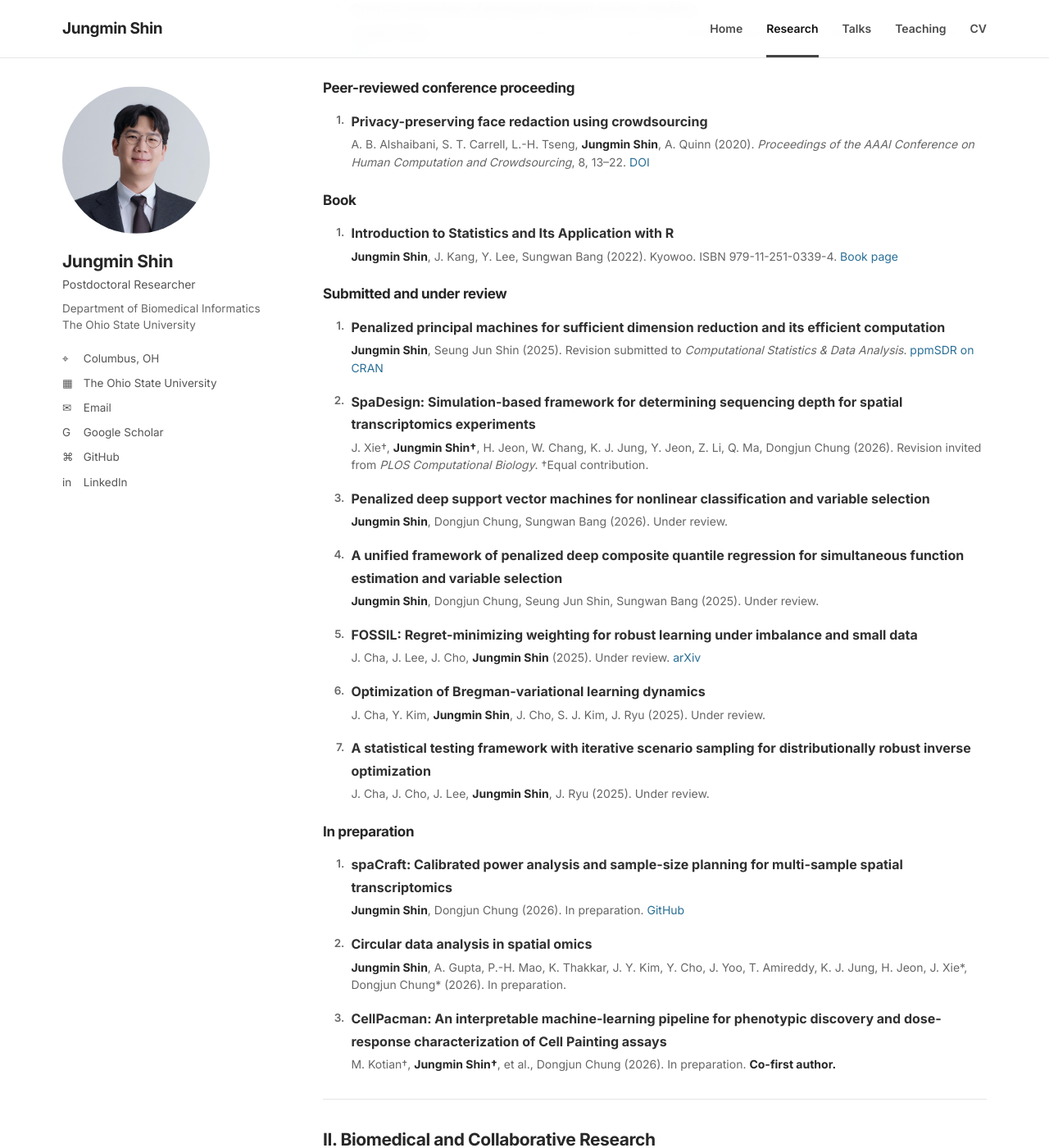
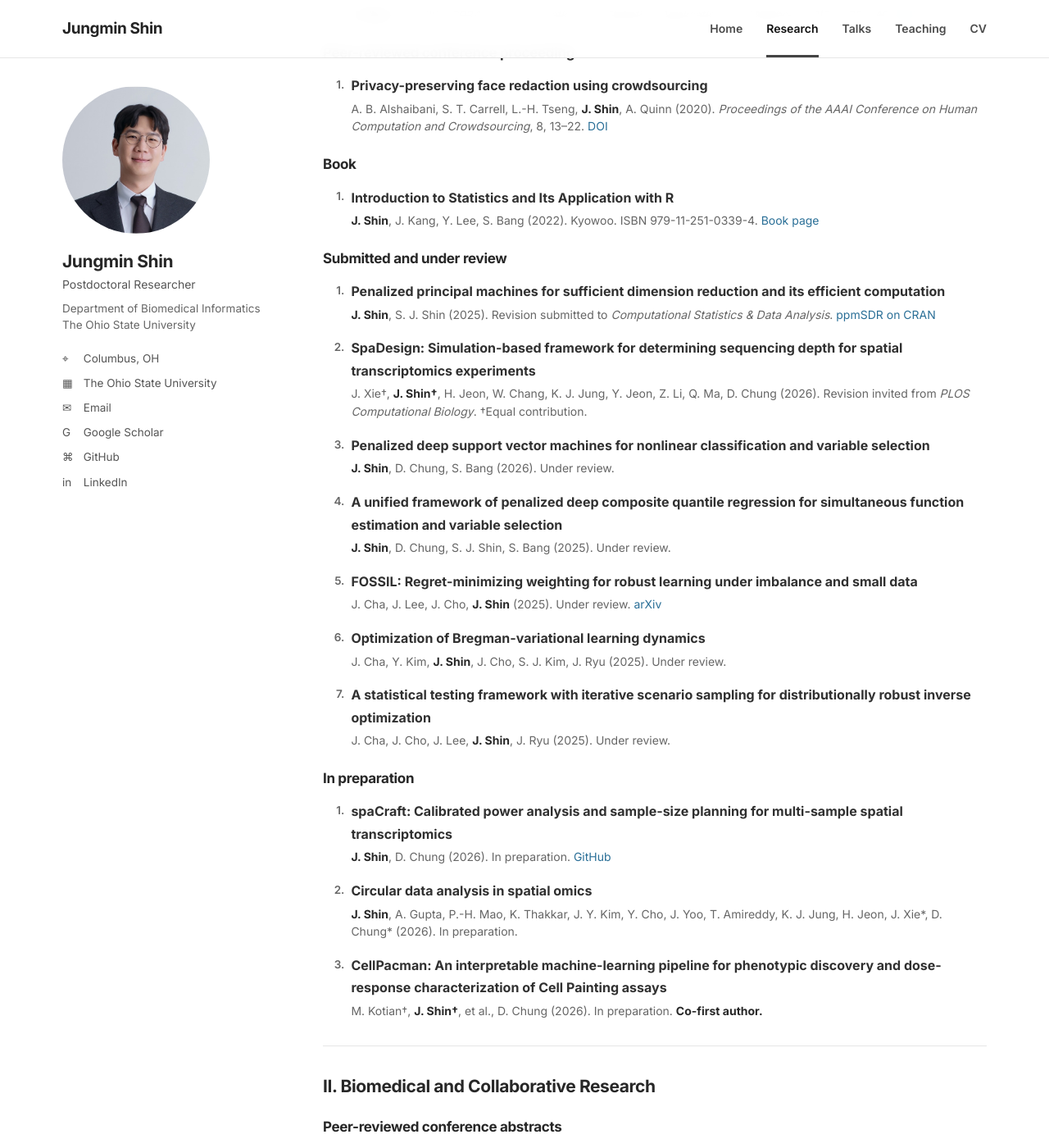
Before and after one commit to c16267/c16267.github.io, a Jekyll site: the page built from research.md, in a window 1280 px wide and 1400 px high, scrolled down 600 px. Shown: the whole window at 82% size. Built offline with Jekyll 4.4.1, drawn with Linux system fonts in a browser that asks for light colours; some of the changed text lies outside the part shown.

Commit message:
Update research.md

```diff
--- a/research.md
+++ b/research.md
@@ -11,42 +11,42 @@ permalink: /research/
 ### Peer-reviewed journal articles
 
 <ol class="pub-list">
-  <li><div class="pub-title">psvmSDR: An R package for a unified algorithm for sufficient dimension reduction via principal machines</div><div class="pub-meta"><strong>Jungmin Shin</strong>, Seung Jun Shin, Andreas Artemiou (2026). <em>The R Journal</em>, in press. <a href="https://arxiv.org/abs/2409.01547">arXiv</a> · <a href="https://cran.r-project.org/package=psvmSDR">CRAN</a></div></li>
-  <li><div class="pub-title">A least distance estimator for a multivariate regression model using deep neural networks</div><div class="pub-meta"><strong>Jungmin Shin</strong>, Seung Jun Shin, Sungwan Bang (2025). <em>Journal of Statistical Computation and Simulation</em>, 95(10), 2308–2325. <a href="https://doi.org/10.1080/00949655.2025.2492195">DOI</a></div></li>
-  <li><div class="pub-title">Simultaneous estimation and variable selection for a non-crossing multiple quantile regression using deep neural network</div><div class="pub-meta"><strong>Jungmin Shin</strong>, Seunghyun Kwak, Seung Jun Shin, Sungwan Bang (2024). <em>Statistics and Computing</em>, 34, 102. <a href="https://doi.org/10.1007/s11222-024-10418-4">DOI</a></div></li>
-  <li><div class="pub-title">Concise overview of principal support vector machine</div><div class="pub-meta"><strong>Jungmin Shin</strong>, Seung Jun Shin (2024). <em>Communications for Statistical Applications and Methods</em>, 31(2), 235–246. <a href="https://doi.org/10.29220/CSAM.2024.31.2.235">DOI</a></div></li>
+  <li><div class="pub-title">psvmSDR: An R package for a unified algorithm for sufficient dimension reduction via principal machines</div><div class="pub-meta"><strong>J. Shin</strong>, S. J. Shin, A. Artemiou (2026). <em>The R Journal</em>, in press. <a href="https://arxiv.org/abs/2409.01547">arXiv</a> · <a href="https://cran.r-project.org/package=psvmSDR">CRAN</a></div></li>
+  <li><div class="pub-title">A least distance estimator for a multivariate regression model using deep neural networks</div><div class="pub-meta"><strong>J. Shin</strong>, S. J. Shin, S. Bang (2025). <em>Journal of Statistical Computation and Simulation</em>, 95(10), 2308–2325. <a href="https://doi.org/10.1080/00949655.2025.2492195">DOI</a></div></li>
+  <li><div class="pub-title">Simultaneous estimation and variable selection for a non-crossing multiple quantile regression using deep neural network</div><div class="pub-meta"><strong>J. Shin</strong>, S. Kwak, S. J. Shin, S. Bang (2024). <em>Statistics and Computing</em>, 34, 102. <a href="https://doi.org/10.1007/s11222-024-10418-4">DOI</a></div></li>
+  <li><div class="pub-title">Concise overview of principal support vector machine</div><div class="pub-meta"><strong>J. Shin</strong>, S. J. Shin (2024). <em>Communications for Statistical Applications and Methods</em>, 31(2), 235–246. <a href="https://doi.org/10.29220/CSAM.2024.31.2.235">DOI</a></div></li>
 </ol>
 
 ### Peer-reviewed conference proceeding
 
 <ol class="pub-list">
-  <li><div class="pub-title">Privacy-preserving face redaction using crowdsourcing</div><div class="pub-meta">A. B. Alshaibani, S. T. Carrell, L.-H. Tseng, <strong>Jungmin Shin</strong>, A. Quinn (2020). <em>Proceedings of the AAAI Conference on Human Computation and Crowdsourcing</em>, 8, 13–22. <a href="https://doi.org/10.1609/hcomp.v8i1.7459">DOI</a></div></li>
+  <li><div class="pub-title">Privacy-preserving face redaction using crowdsourcing</div><div class="pub-meta">A. B. Alshaibani, S. T. Carrell, L.-H. Tseng, <strong>J. Shin</strong>, A. Quinn (2020). <em>Proceedings of the AAAI Conference on Human Computation and Crowdsourcing</em>, 8, 13–22. <a href="https://doi.org/10.1609/hcomp.v8i1.7459">DOI</a></div></li>
 </ol>
 
 ### Book
 
 <ol class="pub-list">
-  <li><div class="pub-title">Introduction to Statistics and Its Application with R</div><div class="pub-meta"><strong>Jungmin Shin</strong>, J. Kang, Y. Lee, Sungwan Bang (2022). Kyowoo. ISBN 979-11-251-0339-4. <a href="https://product.kyobobook.co.kr/detail/S000001648061">Book page</a></div></li>
+  <li><div class="pub-title">Introduction to Statistics and Its Application with R</div><div class="pub-meta"><strong>J. Shin</strong>, J. Kang, Y. Lee, S. Bang (2022). Kyowoo. ISBN 979-11-251-0339-4. <a href="https://product.kyobobook.co.kr/detail/S000001648061">Book page</a></div></li>
 </ol>
 
 ### Submitted and under review
 
 <ol class="pub-list compact">
-  <li><div class="pub-title">Penalized principal machines for sufficient dimension reduction and its efficient computation</div><div class="pub-meta"><strong>Jungmin Shin</strong>, Seung Jun Shin (2025). Revision submitted to <em>Computational Statistics & Data Analysis</em>. <a href="https://cran.r-project.org/web/packages/ppmSDR/index.html">ppmSDR on CRAN</a></div></li>
-    <li><div class="pub-title">SpaDesign: Simulation-based framework for determining sequencing depth for spatial transcriptomics experiments</div><div class="pub-meta">J. Xie†, <strong>Jungmin Shin†</strong>, H. Jeon, W. Chang, K. J. Jung, Y. Jeon, Z. Li, Q. Ma, Dongjun Chung (2026). Revision invited from <em>PLOS Computational Biology</em>. †Equal contribution.</div></li>
-  <li><div class="pub-title">Penalized deep support vector machines for nonlinear classification and variable selection</div><div class="pub-meta"><strong>Jungmin Shin</strong>, Dongjun Chung, Sungwan Bang (2026). Under review.</div></li>
-  <li><div class="pub-title">A unified framework of penalized deep composite quantile regression for simultaneous function estimation and variable selection</div><div class="pub-meta"><strong>Jungmin Shin</strong>, Dongjun Chung, Seung Jun Shin, Sungwan Bang (2025). Under review.</div></li>
-  <li><div class="pub-title">FOSSIL: Regret-minimizing weighting for robust learning under imbalance and small data</div><div class="pub-meta">J. Cha, J. Lee, J. Cho, <strong>Jungmin Shin</strong> (2025). Under review. <a href="https://arxiv.org/abs/2509.13218">arXiv</a></div></li>
-  <li><div class="pub-title">Optimization of Bregman-variational learning dynamics</div><div class="pub-meta">J. Cha, Y. Kim, <strong>Jungmin Shin</strong>, J. Cho, S. J. Kim, J. Ryu (2025). Under review.</div></li>
-  <li><div class="pub-title">A statistical testing framework with iterative scenario sampling for distributionally robust inverse optimization</div><div class="pub-meta">J. Cha, J. Cho, J. Lee, <strong>Jungmin Shin</strong>, J. Ryu (2025). Under review.</div></li>
+  <li><div class="pub-title">Penalized principal machines for sufficient dimension reduction and its efficient computation</div><div class="pub-meta"><strong>J. Shin</strong>, S. J. Shin (2025). Revision submitted to <em>Computational Statistics & Data Analysis</em>. <a href="https://cran.r-project.org/web/packages/ppmSDR/index.html">ppmSDR on CRAN</a></div></li>
+    <li><div class="pub-title">SpaDesign: Simulation-based framework for determining sequencing depth for spatial transcriptomics experiments</div><div class="pub-meta">J. Xie†, <strong>J. Shin†</strong>, H. Jeon, W. Chang, K. J. Jung, Y. Jeon, Z. Li, Q. Ma, D. Chung (2026). Revision invited from <em>PLOS Computational Biology</em>. †Equal contribution.</div></li>
+  <li><div class="pub-title">Penalized deep support vector machines for nonlinear classification and variable selection</div><div class="pub-meta"><strong>J. Shin</strong>, D. Chung, S. Bang (2026). Under review.</div></li>
+  <li><div class="pub-title">A unified framework of penalized deep composite quantile regression for simultaneous function estimation and variable selection</div><div class="pub-meta"><strong>J. Shin</strong>, D. Chung, S. J. Shin, S. Bang (2025). Under review.</div></li>
+  <li><div class="pub-title">FOSSIL: Regret-minimizing weighting for robust learning under imbalance and small data</div><div class="pub-meta">J. Cha, J. Lee, J. Cho, <strong>J. Shin</strong> (2025). Under review. <a href="https://arxiv.org/abs/2509.13218">arXiv</a></div></li>
+  <li><div class="pub-title">Optimization of Bregman-variational learning dynamics</div><div class="pub-meta">J. Cha, Y. Kim, <strong>J. Shin</strong>, J. Cho, S. J. Kim, J. Ryu (2025). Under review.</div></li>
+  <li><div class="pub-title">A statistical testing framework with iterative scenario sampling for distributionally robust inverse optimization</div><div class="pub-meta">J. Cha, J. Cho, J. Lee, <strong>J. Shin</strong>, J. Ryu (2025). Under review.</div></li>
 </ol>
 
 ### In preparation
 
 <ol class="pub-list compact">
-  <li><div class="pub-title">spaCraft: Calibrated power analysis and sample-size planning for multi-sample spatial transcriptomics</div><div class="pub-meta"><strong>Jungmin Shin</strong>, Dongjun Chung (2026). In preparation. <a href="https://github.com/c16267/spaCraft">GitHub</a></div></li>
-  <li><div class="pub-title">Circular data analysis in spatial omics</div><div class="pub-meta"><strong>Jungmin Shin</strong>, A. Gupta, P.-H. Mao, K. Thakkar, J. Y. Kim, Y. Cho, J. Yoo, T. Amireddy, K. J. Jung, H. Jeon, J. Xie*, Dongjun Chung* (2026). In preparation.</div></li>
-  <li><div class="pub-title">CellPacman: An interpretable machine-learning pipeline for phenotypic discovery and dose-response characterization of Cell Painting assays</div><div class="pub-meta">M. Kotian†, <strong>Jungmin Shin†</strong>, et al., Dongjun Chung (2026). In preparation. <strong>Co-first author.</strong></div></li>
+  <li><div class="pub-title">spaCraft: Calibrated power analysis and sample-size planning for multi-sample spatial transcriptomics</div><div class="pub-meta"><strong>J. Shin</strong>, D. Chung (2026). In preparation. <a href="https://github.com/c16267/spaCraft">GitHub</a></div></li>
+  <li><div class="pub-title">Circular data analysis in spatial omics</div><div class="pub-meta"><strong>J. Shin</strong>, A. Gupta, P.-H. Mao, K. Thakkar, J. Y. Kim, Y. Cho, J. Yoo, T. Amireddy, K. J. Jung, H. Jeon, J. Xie*, D. Chung* (2026). In preparation.</div></li>
+  <li><div class="pub-title">CellPacman: An interpretable machine-learning pipeline for phenotypic discovery and dose-response characterization of Cell Painting assays</div><div class="pub-meta">M. Kotian†, <strong>J. Shin†</strong>, et al., D. Chung (2026). In preparation. <strong>Co-first author.</strong></div></li>
 </ol>
 
 ---
@@ -56,17 +56,17 @@ permalink: /research/
 ### Peer-reviewed conference abstracts
 
 <ol class="pub-list">
-  <li><div class="pub-title">Biomarker-driven exploratory clustering of cytokine and hematologic profiles in a Phase II trial of metronomic chemotherapy plus cemiplimab in R/M HNSCC</div><div class="pub-meta">M. R. Bonomi, <strong>Jungmin Shin</strong>, et al. <em>ESMO 2026 Congress</em>, Madrid, Oct. 2026. Accepted e-Poster, Abstract No. 4631.</div><div class="pub-note">Contribution: Lead biostatistician; UMAP-HDBSCAN clustering, cluster characterization, and biomarker-survival analyses.</div></li>
-  <li><div class="pub-title">Cytokine analysis in a Phase II trial of metronomic carboplatin/paclitaxel plus cemiplimab for recurrent/metastatic head and neck squamous cell carcinoma</div><div class="pub-meta">M. R. Bonomi, <strong>Jungmin Shin</strong>, et al. <em>2026 ASCO Annual Meeting</em>, Chicago, May 2026. Abstract No. 6044. <a href="https://doi.org/10.1200/JCO.2026.44.16_suppl.6044">DOI</a></div><div class="pub-note">Contribution: Lead biostatistician; longitudinal cytokine analyses, response-group comparisons, multiplicity-adjusted testing, and survival analyses.</div></li>
-  <li><div class="pub-title">Safety and immunomodulatory effects of siltuximab prophylaxis prior to standard-of-care CD19-directed CAR T-cell therapy for B-cell lymphomas: Final Phase I trial results</div><div class="pub-meta">N. Denlinger, N. Song, et al., <strong>Jungmin Shin</strong>, et al., T. Voorhees. <em>67th ASH Annual Meeting</em>, Dec. 2025. Published abstract in <em>Blood</em>, 146, 2385. <a href="https://doi.org/10.1182/blood-2025-2385">DOI</a></div><div class="pub-note">Contribution: Lead biostatistician; time-matched cohort comparisons of spectral flow cytometry, cytokine, response, and survival data.</div></li>
-  <li><div class="pub-title">Decoding immune suppression in Merkel cell carcinoma through integrated spatial transcriptomics and multiplex proteomics</div><div class="pub-meta">S. Priya, Y. Koguchi, R. Teodorescu, K. J. Jung, <strong>Jungmin Shin</strong>, et al., M. P. Rubinstein. <em>SITC 40th Annual Meeting</em>, Houston, Nov. 2025. Publication No. A106. <a href="https://jitc.bmj.com/content/13/Suppl_2/A106">Publication</a></div><div class="pub-note">Contribution: Lead biostatistician; integrated spatial transcriptomics and multiplex proteomics analysis.</div></li>
+  <li><div class="pub-title">Biomarker-driven exploratory clustering of cytokine and hematologic profiles in a Phase II trial of metronomic chemotherapy plus cemiplimab in R/M HNSCC</div><div class="pub-meta">M. R. Bonomi, <strong>J. Shin</strong>, et al. <em>ESMO 2026 Congress</em>, Madrid, Oct. 2026. Accepted e-Poster, Abstract No. 4631.</div><div class="pub-note">Contribution: Lead biostatistician; UMAP-HDBSCAN clustering, cluster characterization, and biomarker-survival analyses.</div></li>
+  <li><div class="pub-title">Cytokine analysis in a Phase II trial of metronomic carboplatin/paclitaxel plus cemiplimab for recurrent/metastatic head and neck squamous cell carcinoma</div><div class="pub-meta">M. R. Bonomi, <strong>J. Shin</strong>, et al. <em>2026 ASCO Annual Meeting</em>, Chicago, May 2026. Abstract No. 6044. <a href="https://doi.org/10.1200/JCO.2026.44.16_suppl.6044">DOI</a></div><div class="pub-note">Contribution: Lead biostatistician; longitudinal cytokine analyses, response-group comparisons, multiplicity-adjusted testing, and survival analyses.</div></li>
+  <li><div class="pub-title">Safety and immunomodulatory effects of siltuximab prophylaxis prior to standard-of-care CD19-directed CAR T-cell therapy for B-cell lymphomas: Final Phase I trial results</div><div class="pub-meta">N. Denlinger, N. Song, et al., <strong>J. Shin</strong>, et al., T. Voorhees. <em>67th ASH Annual Meeting</em>, Dec. 2025. Published abstract in <em>Blood</em>, 146, 2385. <a href="https://doi.org/10.1182/blood-2025-2385">DOI</a></div><div class="pub-note">Contribution: Lead biostatistician; time-matched cohort comparisons of spectral flow cytometry, cytokine, response, and survival data.</div></li>
+  <li><div class="pub-title">Decoding immune suppression in Merkel cell carcinoma through integrated spatial transcriptomics and multiplex proteomics</div><div class="pub-meta">S. Priya, Y. Koguchi, R. Teodorescu, K. J. Jung, <strong>J. Shin</strong>, et al., M. P. Rubinstein. <em>SITC 40th Annual Meeting</em>, Houston, Nov. 2025. Publication No. A106. <a href="https://jitc.bmj.com/content/13/Suppl_2/A106">Publication</a></div><div class="pub-note">Contribution: Lead biostatistician; integrated spatial transcriptomics and multiplex proteomics analysis.</div></li>
 </ol>
 
 ### Clinical manuscripts in preparation
 
 <ol class="pub-list compact">
-  <li><div class="pub-title">Phase I study assessing the safety and immunomodulatory effects of prophylactic siltuximab prior to standard-of-care CD19-directed chimeric antigen receptor therapy</div><div class="pub-meta">N. Denlinger†, <strong>Jungmin Shin†</strong>, et al. (2026). In preparation. <strong>Co-first author.</strong></div><div class="pub-note">Contribution: Lead statistician; all statistical analyses including mixed models, survival analysis, multivariable regression, and longitudinal analysis.</div></li>
-  <li><div class="pub-title">Clinical and genomic predictors of hyperprogression in recurrent/metastatic head and neck cancer: Discovery and validation</div><div class="pub-meta">N. Mladkova-Suchy†, K. Dibs†, <strong>Jungmin Shin</strong>, et al. (2026). In preparation.</div><div class="pub-note">Contribution: Lead biostatistician responsible for all statistical analyses.</div></li>
+  <li><div class="pub-title">Phase I study assessing the safety and immunomodulatory effects of prophylactic siltuximab prior to standard-of-care CD19-directed chimeric antigen receptor therapy</div><div class="pub-meta">N. Denlinger†, <strong>J. Shin†</strong>, et al. (2026). In preparation. <strong>Co-first author.</strong></div><div class="pub-note">Contribution: Lead statistician; all statistical analyses including mixed models, survival analysis, multivariable regression, and longitudinal analysis.</div></li>
+  <li><div class="pub-title">Clinical and genomic predictors of hyperprogression in recurrent/metastatic head and neck cancer: Discovery and validation</div><div class="pub-meta">N. Mladkova-Suchy†, K. Dibs†, <strong>J. Shin</strong>, et al. (2026). In preparation.</div><div class="pub-note">Contribution: Lead biostatistician responsible for all statistical analyses.</div></li>
 </ol>
 
 <p class="footnote">* Corresponding author. † Equal contribution where indicated. Publication status and wording follow the attached CV.</p>
```
